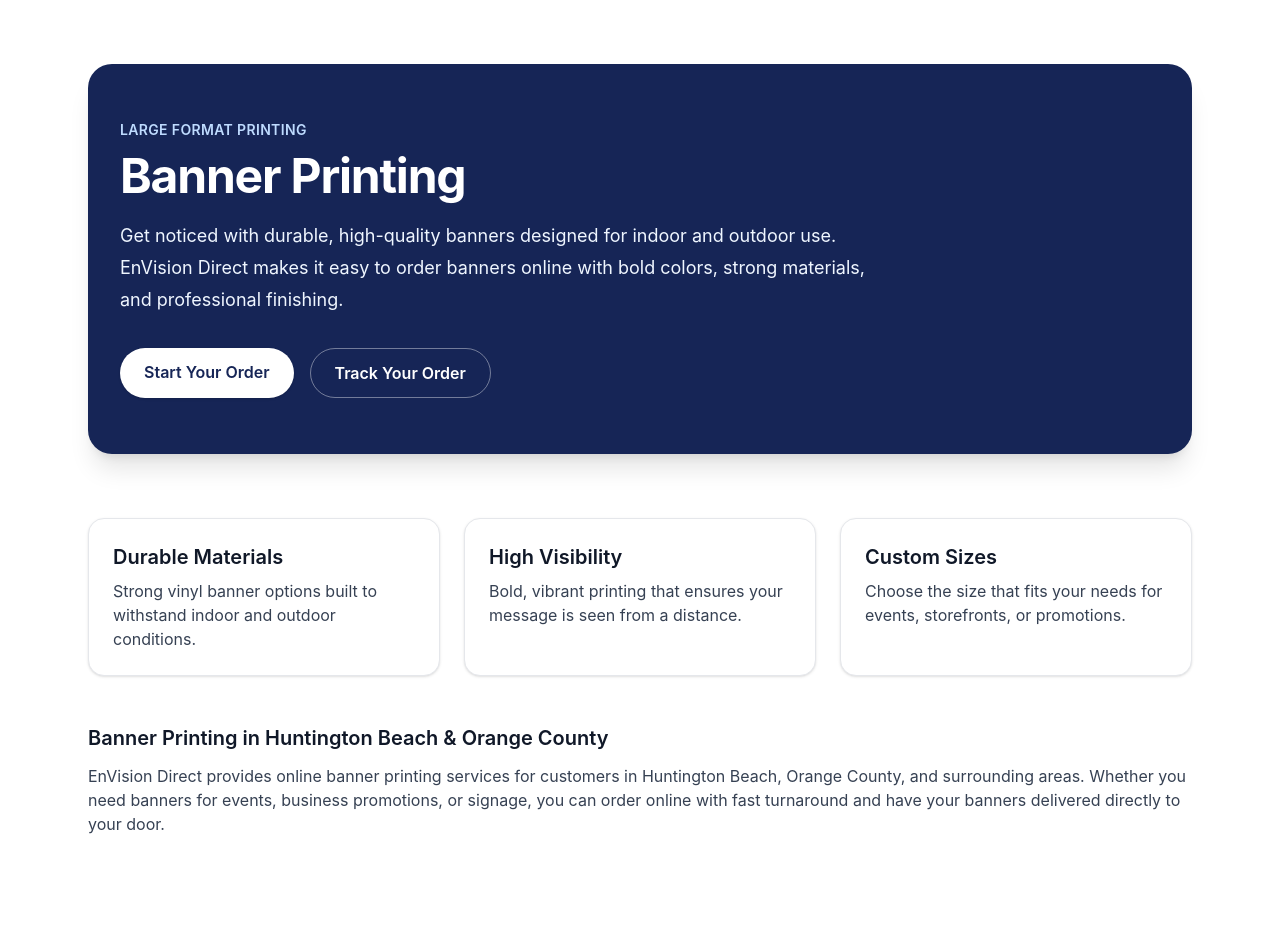
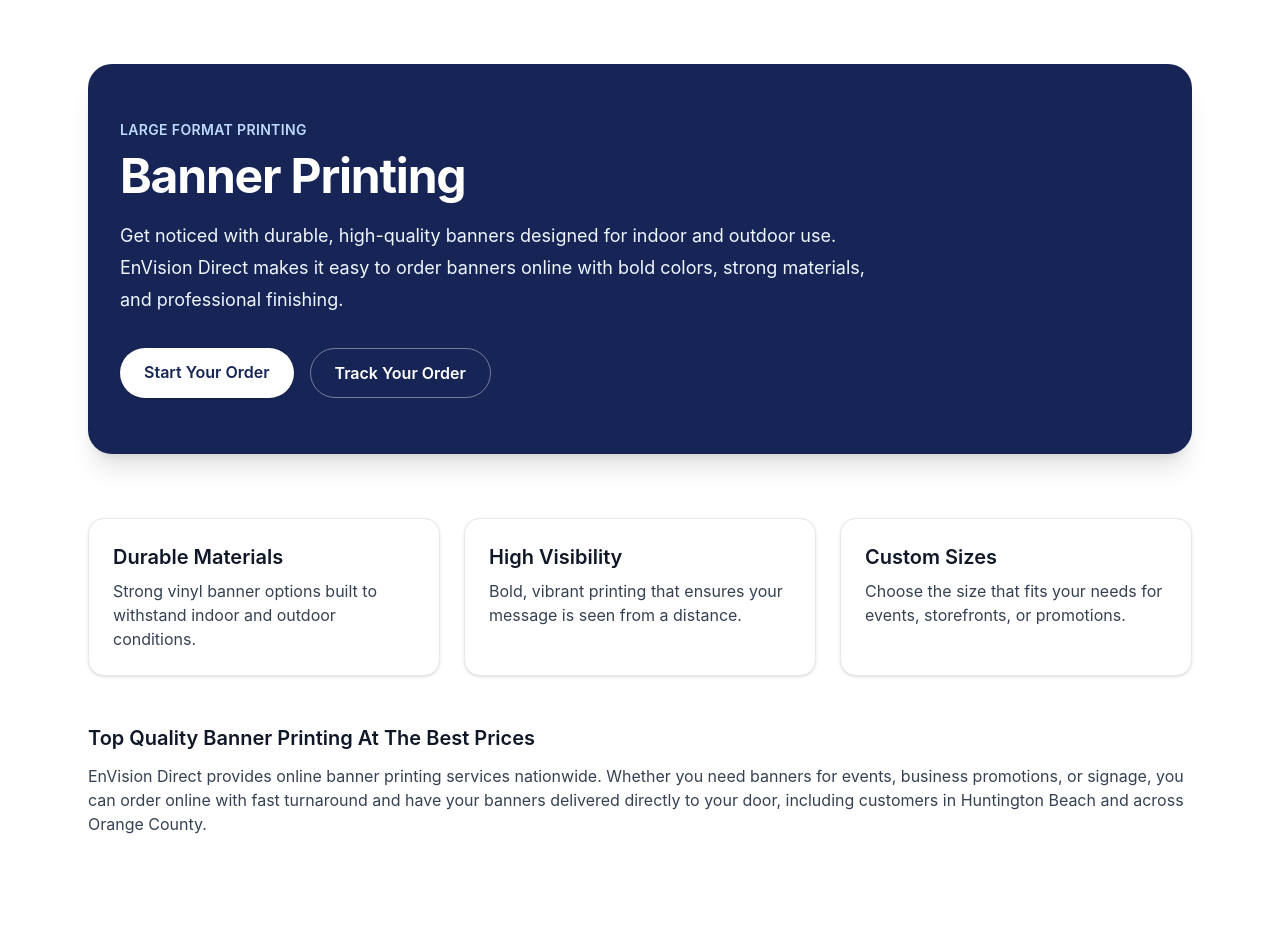
Before and after one commit to deworkenj-envision/Version-25a, a Next.js app: page /banners in a window 1280 px wide. Shown: the top 952 px of the page. Built offline with nearby package versions, Linux system fonts and the light colour scheme.

Commit message:
Update page.js

```diff
--- a/app/banners/page.js
+++ b/app/banners/page.js
@@ -74,15 +74,17 @@ export default function BannersPage() {
 
       <section className="mx-auto max-w-6xl px-6 pb-10">
         <h3 className="mb-3 text-xl font-semibold">
-          Banner Printing in Huntington Beach & Orange County
+          Top Quality Banner Printing At The Best Prices
         </h3>
 
         <p className="text-gray-700">
-          EnVision Direct provides online banner printing services for customers
-          in Huntington Beach, Orange County, and surrounding areas. Whether you
-          need banners for events, business promotions, or signage, you can order
-          online with fast turnaround and have your banners delivered directly
-          to your door.
+         <p className="text-gray-700">
+            EnVision Direct provides online banner printing services nationwide.
+            Whether you need banners for events, business promotions, or signage,
+            you can order online with fast turnaround and have your banners
+            delivered directly to your door, including customers in Huntington
+            Beach and across Orange County.
+</p>
         </p>
       </section>
     </main>
```
